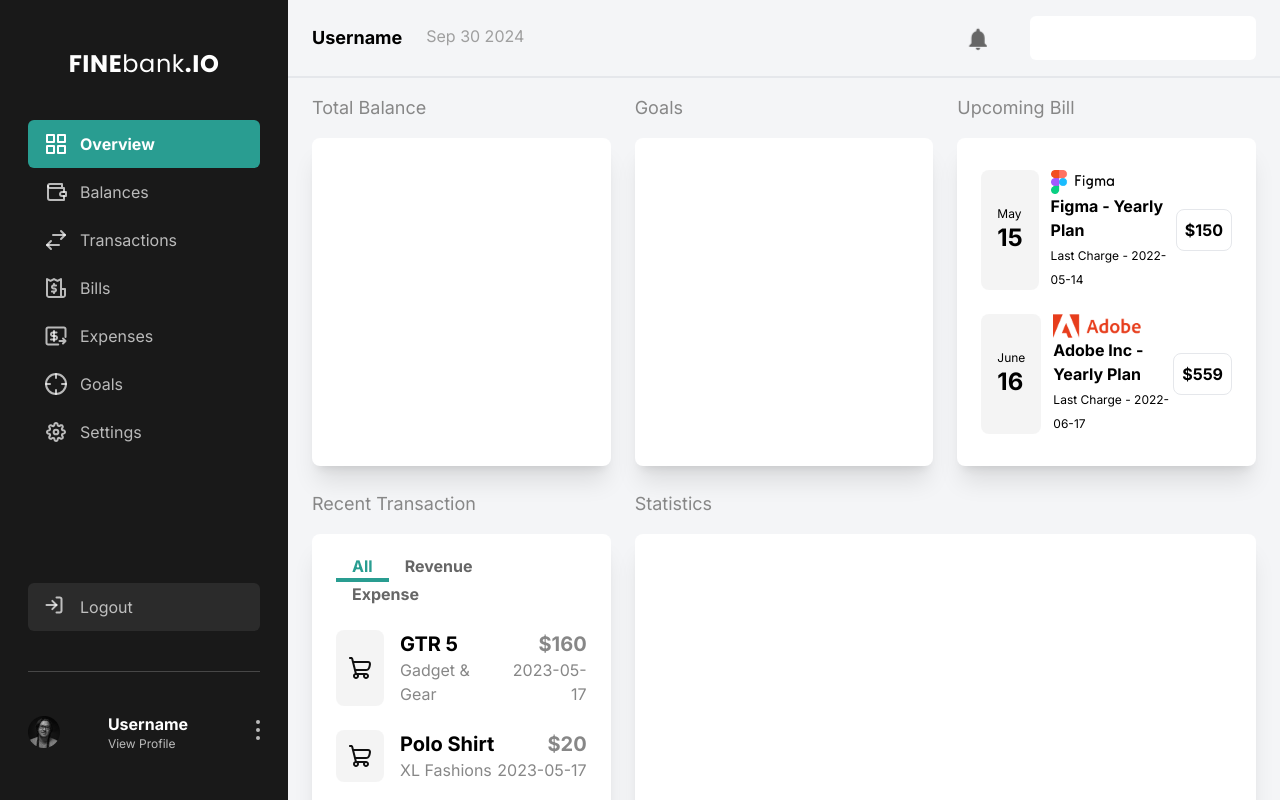
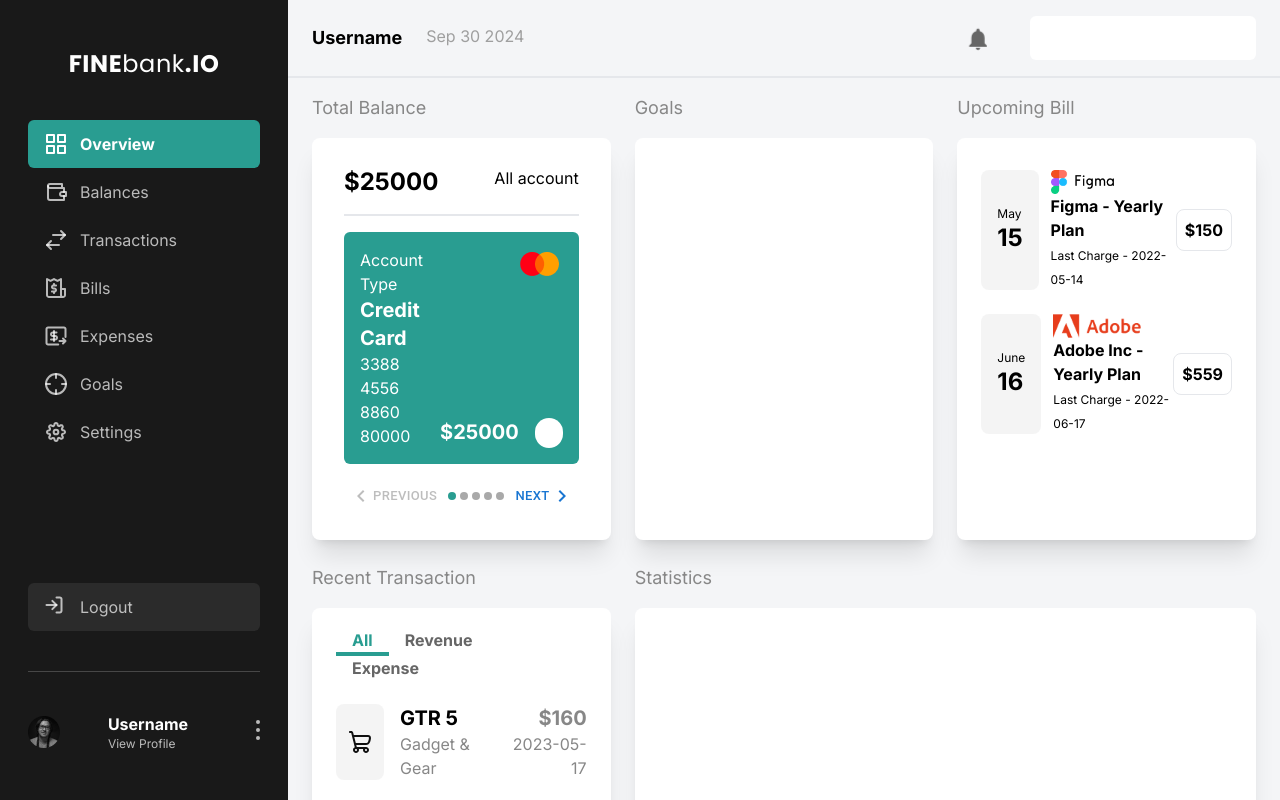
Before and after one commit to FadhilFirmansyah/admin-ui, a React (Vite) app: page / in a window 1280 px wide. Shown: the top 800 px of the page. Built offline with nearby package versions, Linux system fonts and the light colour scheme.

Commit message:
Adding Total Balance

```diff
--- a/package.json
+++ b/package.json
@@ -10,7 +10,10 @@
     "preview": "vite preview"
   },
   "dependencies": {
+    "@emotion/react": "^11.13.5",
+    "@emotion/styled": "^11.13.5",
     "@mui/icons-material": "^6.1.4",
+    "@mui/material": "^6.1.9",
     "react": "^18.3.1",
     "react-dom": "^18.3.1",
     "react-router-dom": "^6.27.0"
--- /dev/null
+++ b/src/components/Elements/Stepper/index.jsx
@@ -0,0 +1,66 @@
+import { useState } from 'react';
+import { useTheme } from '@mui/material/styles';
+
+import MobileStepper from '@mui/material/MobileStepper';
+import Button from '@mui/material/Button';
+import KeyboardArrowLeft from '@mui/icons-material/KeyboardArrowLeft';
+import KeyboardArrowRight from '@mui/icons-material/KeyboardArrowRight';
+
+const Stepper = (props) => {
+    const { desc } = props;
+
+    const theme = useTheme();
+    const [activeStep, setActiveStep] = useState(0);
+
+    const handleNext = () => {
+        setActiveStep((prevActiveStep) => prevActiveStep + 1);
+    };
+
+    const handleBack = () => {
+        setActiveStep((prevActiveStep) => prevActiveStep - 1);
+    };
+
+    const dataNum = desc.length;
+
+    return (
+        <>
+        <div>{desc[activeStep]}</div>
+        <MobileStepper
+            variant="dots"
+            steps={dataNum}
+            position="static"
+            activeStep={activeStep}
+            sx={{ maxWidth: "100%", flexGrow: 1,
+                "& .MuiMobileStepper-dot": {
+                    backgroundColor: "darkgrey"
+                },
+                "& .MuiMobileStepper-dotActive": {
+                    backgroundColor: "#299D91"
+                }
+            }}
+            nextButton={
+                <Button size="small" onClick={handleNext} disabled={activeStep === dataNum-1}>
+                    Next
+                    {theme.direction === 'rtl' ? (
+                        <KeyboardArrowLeft />
+                    ) : (
+                        <KeyboardArrowRight />
+                    )}
+                </Button>
+            }
+            backButton={
+                <Button size="small" onClick={handleBack} disabled={activeStep === 0}>
+                    {theme.direction === 'rtl' ? (
+                        <KeyboardArrowRight />
+                    ) : (
+                        <KeyboardArrowLeft />
+                    )}
+                    Previous
+                </Button>
+            }
+        />
+        </>
+    );
+}
+
+export default Stepper
--- /dev/null
+++ b/src/components/Fragments/Dashboard/CardBalance.jsx
@@ -0,0 +1,53 @@
+import { Link } from "react-router-dom";
+import accounts from "../../../data/accounts";
+import Card from "../../Elements/Card";
+import Stepper from "../../Elements/Stepper";
+import OutboundIcon from '@mui/icons-material/Outbound';
+
+const CardBalance = () => {
+    const balanceCard = accounts.map((account) => (
+        <div key={account.id} className="p-2">
+            <div className="flex justify-between">
+                <div className="text-2xl font-bold">${account.balance}</div>
+                <div>
+                    <Link to="/balance">All account</Link>
+                </div>
+            </div>
+            <div className="border-b-2 my-4"></div>
+            <div className="flex justify-between bg-primary text-white p-4 rounded-md">
+                <div>
+                    Account Type
+                    <br />
+                    <span className="text-xl font-bold">
+                        {account.accountType}
+                    </span>
+                    <br />
+                    {account.accountNumber}
+                </div>
+                <div className="flex flex-col justify-between">
+                    {account.logo != "" && (
+                        <img
+                            className="ms-auto"
+                            src={`/images/${account.logo}`}
+                        />
+                    )}
+
+                    <div className="flex">
+                        <span className="text-xl font-bold">
+                            ${account.balance}
+                        </span>
+                        <div className="bg-white max-w-min rounded-full ps-1 pt-1 ms-4">
+                            <OutboundIcon/>
+                        </div>
+                    </div>
+                </div>
+            </div>
+        </div>
+    ));
+
+    return (
+        <Card title="Total Balance" desc={<Stepper desc={balanceCard}/>} />
+    );
+}
+
+export default CardBalance
--- /dev/null
+++ b/src/data/accounts.jsx
@@ -0,0 +1,49 @@
+export const accounts = [
+    {
+      id: 1,
+      bankName: "Master Card",
+      branchName: "",
+      accountType: "Credit Card",
+      accountNumber: "3388 4556 8860 80000",
+      balance: 25000,
+      logo: "Mastercard.png",
+    },
+    {
+      id: 2,
+      bankName: "AB Bank Ltd.",
+      branchName: "Park Street Branch",
+      accountType: "Checking",
+      accountNumber: "693 456 69 90000",
+      balance: 25000,
+      logo: "Visacard.png",
+    },
+    {
+      id: 3,
+      bankName: "Brac Bank Ltd",
+      branchName: "",
+      accountType: "Saving",
+      accountNumber: "133 456 886 80000",
+      balance: 25000,
+      logo: "",
+    },
+    {
+      id: 4,
+      bankName: "AB Bank Ltd",
+      branchName: "",
+      accountType: "Investment",
+      accountNumber: "698 456 866 20000",
+      balance: 25000,
+      logo: "",
+    },
+    {
+      id: 5,
+      bankName: "Loan",
+      branchName: "",
+      accountType: "City Bank Ltd",
+      accountNumber: "363 456 896 60000",
+      balance: 25000,
+      logo: "",
+    },
+  ];
+
+  export default accounts;
--- a/src/pages/dashboard.jsx
+++ b/src/pages/dashboard.jsx
@@ -5,6 +5,7 @@ import transactions from "../data/transaction";
 import expensesBreakdowns from "../data/expense";
 import { Icon } from "../components/Elements/Icon";
 import { useState } from "react";
+import CardBalance from "../components/Fragments/Dashboard/CardBalance";
 
 const DashboardPage = () => {
 
@@ -94,7 +95,7 @@ const DashboardPage = () => {
     <MainLayout type="dashboard">
       {/* top content start*/}
       <div className="md:grid md:grid-cols-3 md:gap-x-6">
-        <Card title="Total Balance"/>
+        <CardBalance/>
         <Card title="Goals"/>
         <Card title="Upcoming Bill" desc={billCard}/>
         <Card
```
Also changed, not shown: src/components/Fragments/Dashboard/CardBill.jsx (added), src/components/Fragments/Dashboard/CardExpensesBreakdown.jsx (added), src/components/Fragments/Dashboard/CardTransaction.jsx (added), 1 other file (tests, documents, lock files or other folders).
